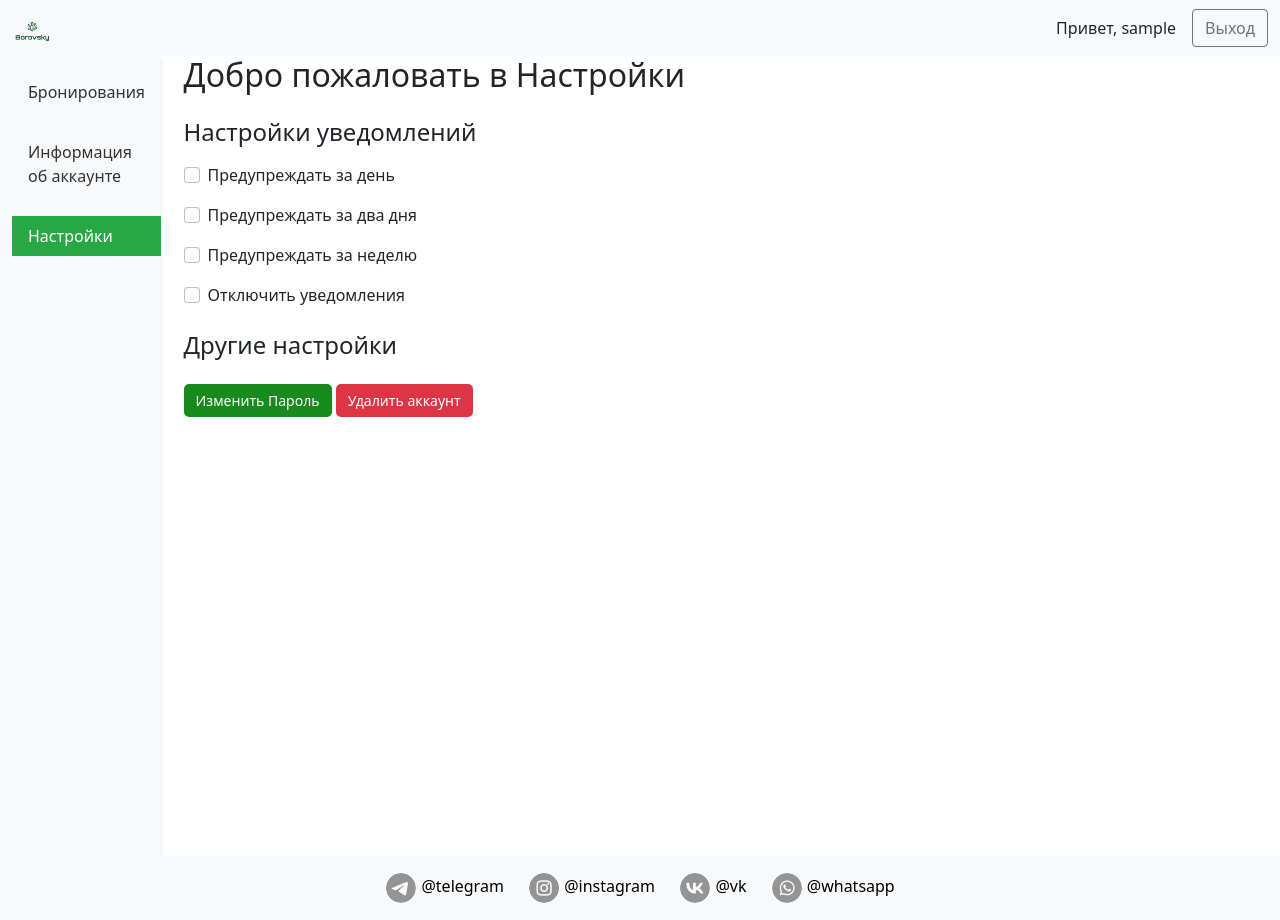
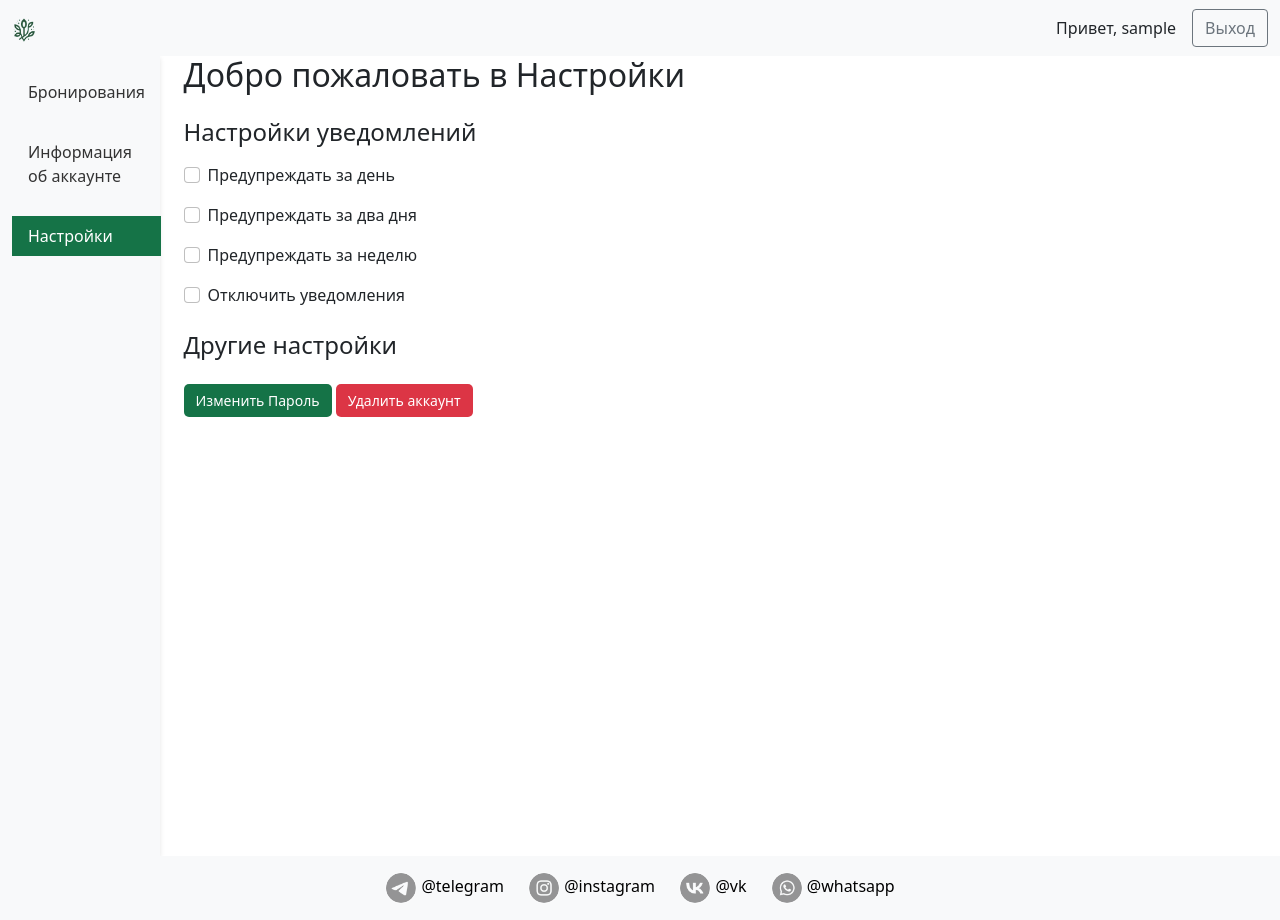
Before and after one commit to erastov-alex/borovsk-app, a Flask app: page /user_settings in a window 1280 px wide. Run offline with Flask 3, Linux system fonts and the light colour scheme; the visitor is signed in with stand-in values (Sample User, id 1).

Commit message:
some fixes

```diff
--- a/src/routes/main_routes.py
+++ b/src/routes/main_routes.py
@@ -15,14 +15,14 @@ def record_teardown(state):
 
 @main_bp.route('/')
 def index():
-    show_toast = False
+    show_toast = True
     if 'toast_shown' not in session and current_user:
         show_toast = True
         session['toast_shown'] = True
     else:
         show_toast = False
 
-    return render_template('main/index.html', show_toast=show_toast, current_user=current_user)
+    return render_template('main/index.html', show_toast=False, current_user=current_user)
 
 
 @main_bp.route('/house_selection', methods=['GET', 'POST'])
--- a/src/static/css/style_common_panel.css
+++ b/src/static/css/style_common_panel.css
@@ -15,7 +15,7 @@
 }
 
 .sidebar .nav-link.active {
-    background-color: #28a745; /* Фон для активной ссылки */
+    background-color: #157347; /* Фон для активной ссылки */
     color: white; /* Цвет текста для активной ссылки */
 }
 
@@ -77,7 +77,7 @@ main {
 /* Стили для кнопки входа и регистрации */
 
 .btn-primary {
-    background-color: #188a1e;
+    background-color: #157347;
     color: #fff; /* Цвет текста */
     border: none;
     border-radius: 5px;
@@ -117,7 +117,7 @@ main {
 .login-btn {
     margin-left: 10px; /* Отступ слева от кнопки */
     padding: 5px 10px; /* Уменьшаем отступы внутри кнопки */
-    background-color: #188a1e; /* Цвет фона кнопки */
+    background-color: #157347; /* Цвет фона кнопки */
     color: #fff; /* Цвет текста */
     border: none;
     border-radius: 5px;
--- a/src/templates/header.html
+++ b/src/templates/header.html
@@ -3,7 +3,7 @@
 	<nav class="navbar navbar-expand-lg navbar-light bg-light">
 		<div class="container-fluid">
 			<a class="navbar-brand" href="/">
-				<img src="/static/img/logo.png" alt="Логотип" height="24">
+				<img src="/static/img/logo_square.png" alt="Логотип" height="24">
 			</a>
 			<button class="navbar-toggler" type="button" data-bs-toggle="collapse" data-bs-target="#navbarNav"
 					aria-controls="navbarNav" aria-expanded="false" aria-label="Toggle navigation">
--- a/src/templates/header_panel.html
+++ b/src/templates/header_panel.html
@@ -2,7 +2,7 @@
 <nav class="navbar navbar-expand-lg navbar-light bg-light">
     <div class="container-fluid">
         <a class="navbar-brand" href="/">
-            <img src="{{ url_for('static', filename='img/logo.png') }}" alt="Логотип" height="24">
+            <img src="{{ url_for('static', filename='img/logo_square.png') }}" alt="Логотип" height="24">
         </a>
         <div class="d-flex align-items-center">
             <span class="me-3">Привет, {{ current_user.username }}</span>
```
Also changed, not shown: src/static/css/index.css (+18 -0 lines).
